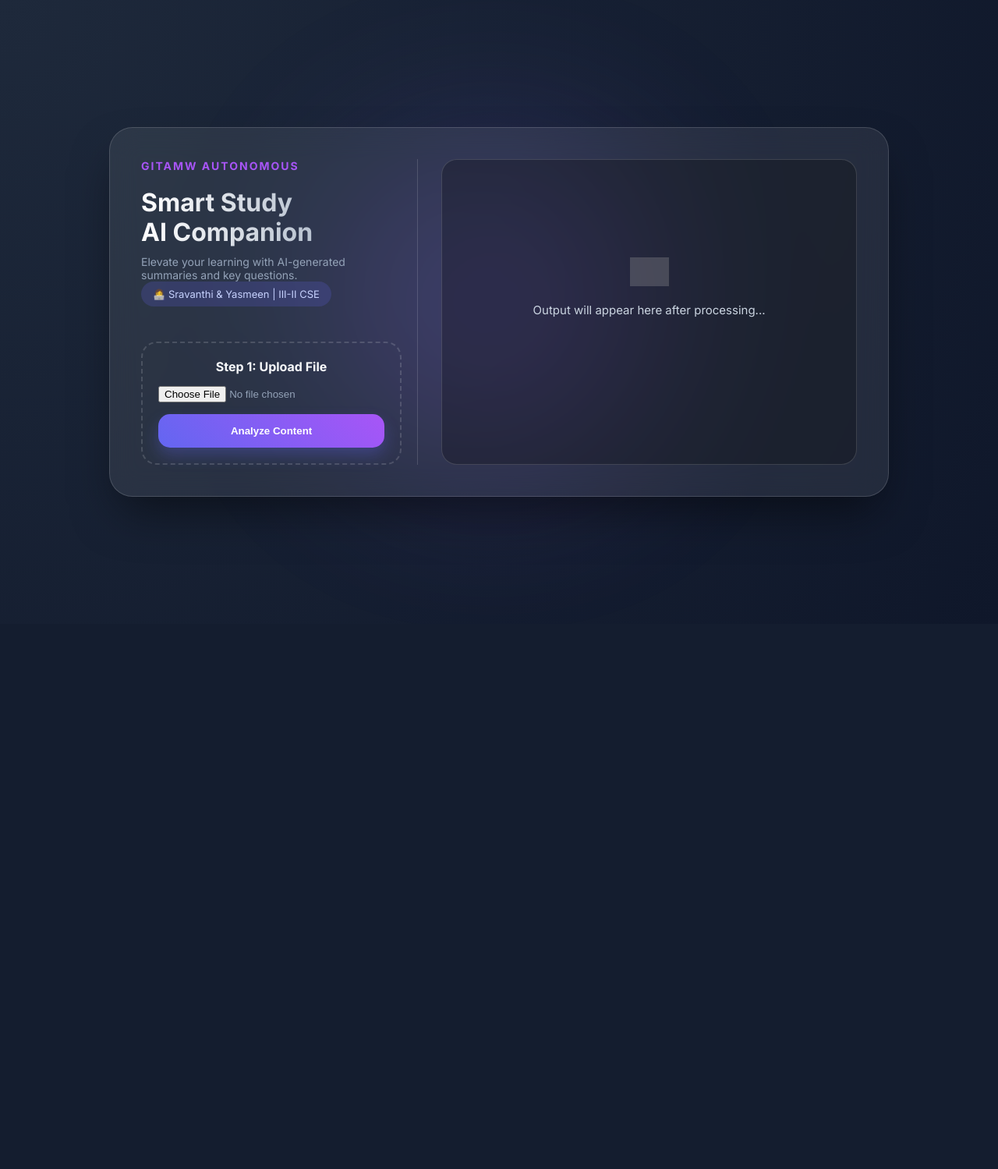
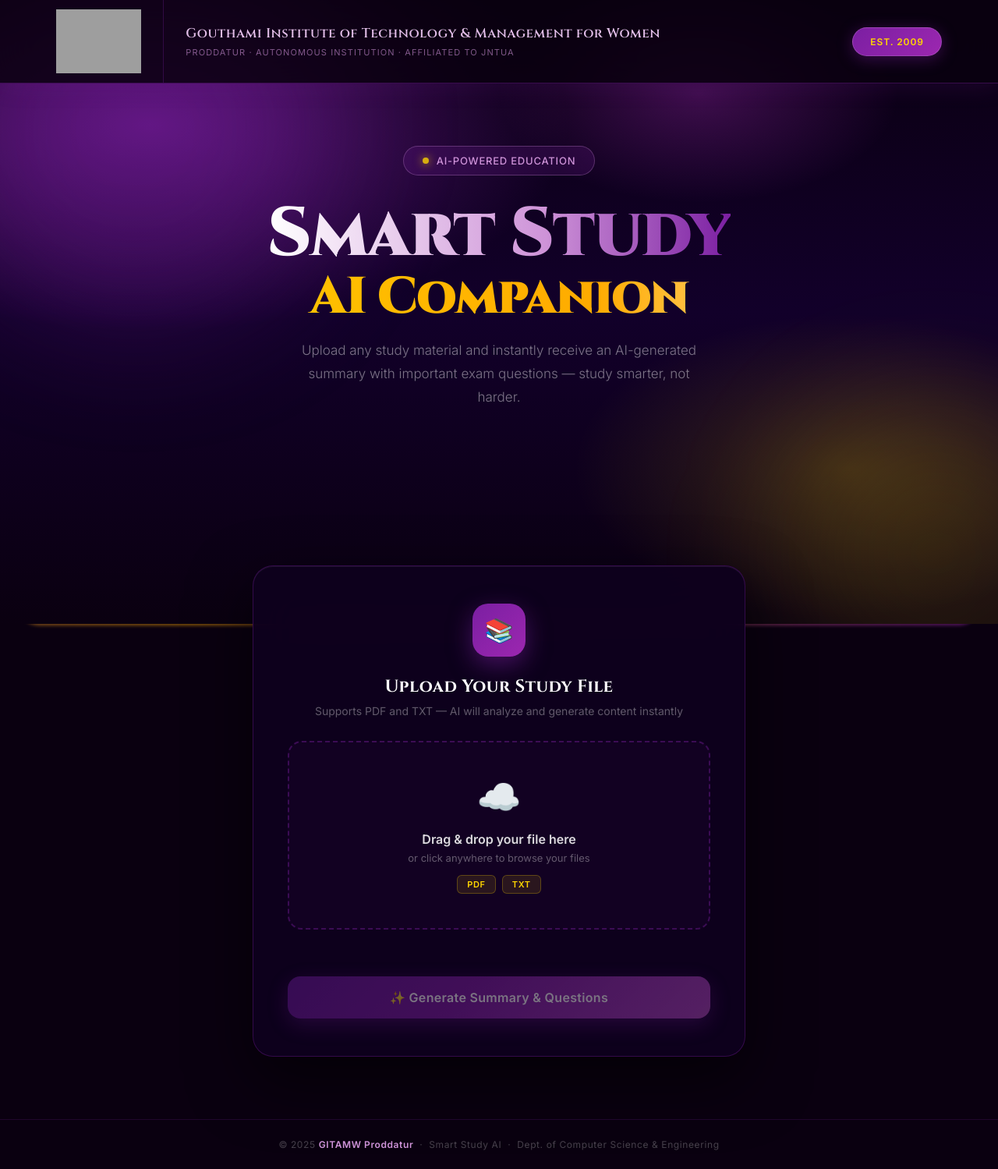
Before and after one commit to yakhoobshaikali-svg/my-ai-app, a Flask app: page / in a window 1280 px wide. Shown: the whole page at 78% size. Before the commit the page ends 659 px from the top, so only its background shows below. Run offline with Flask 3, Linux system fonts and the light colour scheme; grey boxes are pictures that could not be loaded.

Commit message:
Update index.html

```diff
--- a/templates/index.html
+++ b/templates/index.html
@@ -3,221 +3,315 @@
 <head>
 <meta charset="UTF-8">
 <meta name="viewport" content="width=device-width, initial-scale=1.0">
-<title>Smart Study AI | GITAMW</title>
-<link href="https://fonts.googleapis.com/css2?family=Inter:wght@300;400;600;700&display=swap" rel="stylesheet">
+<title>Smart Study AI — GITAMW</title>
+<link href="https://fonts.googleapis.com/css2?family=Cinzel:wght@600;700;900&family=Inter:wght@300;400;500;600&display=swap" rel="stylesheet">
 <style>
-:root {
-    --primary: #6366f1;
-    --secondary: #a855f7;
-    --accent: #22c55e;
-    --bg-dark: #0f172a;
-    --glass: rgba(255, 255, 255, 0.08);
-    --glass-border: rgba(255, 255, 255, 0.15);
-    --text-light: #f8fafc;
-    --text-muted: #94a3b8;
+*,*::before,*::after{box-sizing:border-box;margin:0;padding:0}
+:root{
+  --p:#7b1fa2;--p2:#9c27b0;--p3:#ce93d8;
+  --g:#ffd600;--g2:#ffab00;--g3:#fff9c4;
+  --dark:#0a0010;--card:rgba(255,255,255,0.04);
+}
+html{scroll-behavior:smooth}
+body{
+  font-family:'Inter',sans-serif;
+  background:var(--dark);
+  color:#fff;
+  min-height:100vh;
+  overflow-x:hidden;
 }
 
-* { box-sizing: border-box; margin:0; padding:0; }
+/* Background */
+.bg-wrap{position:fixed;inset:0;z-index:0;overflow:hidden}
+.bg-wrap::before{
+  content:'';position:absolute;inset:0;
+  background:
+    radial-gradient(ellipse 70% 55% at 15% 20%, rgba(123,31,162,.7) 0%, transparent 60%),
+    radial-gradient(ellipse 50% 45% at 85% 75%, rgba(255,214,0,.18) 0%, transparent 55%),
+    radial-gradient(ellipse 40% 35% at 70% 15%, rgba(156,39,176,.35) 0%, transparent 50%),
+    linear-gradient(180deg, #0a0010 0%, #12002a 50%, #0a0010 100%);
+}
+.stars{position:absolute;inset:0}
+.stars span{
+  position:absolute;border-radius:50%;
+  background:#fff;animation:twinkle var(--d,3s) ease-in-out infinite alternate;
+  opacity:var(--o,.5);
+}
+@keyframes twinkle{from{opacity:var(--o,.3);transform:scale(1)}to{opacity:1;transform:scale(1.4)}}
+.orb{position:absolute;border-radius:50%;filter:blur(80px);animation:drift 12s ease-in-out infinite alternate;}
+.orb1{width:500px;height:500px;background:rgba(123,31,162,.25);top:-100px;left:-100px}
+.orb2{width:400px;height:400px;background:rgba(255,214,0,.1);bottom:-80px;right:-80px;animation-delay:-6s}
+@keyframes drift{from{transform:translate(0,0)}to{transform:translate(40px,30px)}}
 
-body {
-    font-family: 'Inter', sans-serif;
-    min-height: 100vh;
-    display: flex;
-    justify-content: center;
-    align-items: center;
-    background: radial-gradient(circle at top left, #1e293b, #0f172a);
-    color: var(--text-light);
+/* Header */
+header{
+  position:relative;z-index:10;
+  background:rgba(10,0,16,0.85);
+  backdrop-filter:blur(24px);
+  border-bottom:1px solid rgba(123,31,162,.4);
+  box-shadow:0 1px 30px rgba(123,31,162,.2);
+}
+.h-inner{
+  max-width:1200px;margin:0 auto;
+  padding:0 32px;
+  display:flex;align-items:center;
+}
+.logo-wrap{
+  padding:12px 0;
+  border-right:1px solid rgba(123,31,162,.3);
+  padding-right:28px;margin-right:28px;
+}
+.logo{height:82px;width:auto;display:block;}
+.h-text{flex:1}
+.h-text h1{
+  font-family:'Cinzel',serif;
+  font-size:clamp(12px,1.5vw,17px);
+  color:#e1bee7;font-weight:600;letter-spacing:.03em;line-height:1.35;
+}
+.h-text p{font-size:11px;color:rgba(206,147,216,.6);margin-top:5px;letter-spacing:.1em;text-transform:uppercase}
+.h-badge{
+  background:linear-gradient(135deg,var(--p),var(--p2));
+  border:1px solid rgba(206,147,216,.3);
+  padding:10px 22px;border-radius:50px;
+  font-size:12px;font-weight:600;color:var(--g);
+  letter-spacing:.08em;text-transform:uppercase;white-space:nowrap;
+  box-shadow:0 4px 20px rgba(123,31,162,.4);
 }
 
-.blob {
-    position: absolute;
-    width: 400px;
-    height: 400px;
-    background: linear-gradient(135deg, var(--primary), var(--secondary));
-    filter: blur(120px);
-    border-radius: 50%;
-    z-index: -1;
-    opacity: 0.25;
-    animation: move 25s infinite alternate;
+/* Hero Section */
+.hero{
+  position:relative;z-index:5;
+  text-align:center;
+  padding:80px 24px 40px;
+}
+.hero-pill{
+  display:inline-flex;align-items:center;gap:10px;
+  background:rgba(123,31,162,.2);
+  border:1px solid rgba(206,147,216,.3);
+  border-radius:50px;padding:10px 24px;
+  font-size:13px;color:var(--p3);
+  font-weight:500;letter-spacing:.06em;text-transform:uppercase;
+  margin-bottom:32px;
+}
+.live-dot{
+  width:8px;height:8px;border-radius:50%;
+  background:var(--g);box-shadow:0 0 12px var(--g);
+  animation:blink 1.4s ease infinite;
+}
+@keyframes blink{0%,100%{opacity:1}50%{opacity:.3}}
+.hero-title{
+  font-family:'Cinzel',serif;
+  font-size:clamp(42px,7vw,88px);
+  font-weight:900;line-height:1;
+  letter-spacing:-.02em;
+  margin-bottom:8px;
+}
+.hero-title .line1{
+  background:linear-gradient(90deg,#fff 0%,var(--p3) 60%,var(--p) 100%);
+  -webkit-background-clip:text;-webkit-text-fill-color:transparent;
+}
+.hero-title .line2{
+  background:linear-gradient(90deg,var(--g) 0%,var(--g2) 60%,#fff 100%);
+  -webkit-background-clip:text;-webkit-text-fill-color:transparent;
+  display:block;font-size:.75em;margin-top:4px;
+}
+.hero-sub{
+  font-size:17px;color:rgba(255,255,255,.45);
+  max-width:520px;margin:20px auto 28px;
+  line-height:1.75;font-weight:300;
 }
 
-@keyframes move {
-    from { transform: translate(-20%, -20%); }
-    to { transform: translate(20%, 20%); }
+/* Features */
+.features{
+  display:flex;justify-content:center;gap:12px;
+  flex-wrap:wrap;padding:0 24px 56px;
+}
+.feat{
+  display:flex;align-items:center;gap:8px;
+  background:rgba(255,255,255,.04);
+  border:1px solid rgba(123,31,162,.3);
+  border-radius:12px;padding:12px 18px;
+  font-size:13px;color:rgba(255,255,255,.55);
+  transition:.25s;
+}
+.feat:hover{border-color:rgba(206,147,216,.5);color:#fff;transform:translateY(-2px)}
+.feat .fi{font-size:18px}
+
+/* Card */
+.card-outer{
+  max-width:680px;margin:0 auto;
+  padding:0 24px 80px;
+}
+.card-outer::before{
+  content:'';
+  position:absolute;inset:-2px;left:22px;right:22px;
+  border-radius:28px;
+  background:linear-gradient(135deg,var(--p),var(--g2),var(--p2));
+  z-index:-1;filter:blur(2px);opacity:.5;
+}
+.card{
+  background:rgba(15,0,30,0.92);
+  border:1px solid rgba(123,31,162,.35);
+  border-radius:26px;padding:48px 44px;
+  backdrop-filter:blur(30px);
+  box-shadow:0 30px 80px rgba(0,0,0,.6),inset 0 1px 0 rgba(255,255,255,.07);
+  position:relative;overflow:hidden;
+  margin-top:30px;
+}
+.card-icon{
+  width:68px;height:68px;
+  background:linear-gradient(135deg,var(--p),var(--p2));
+  border-radius:20px;
+  display:flex;align-items:center;justify-content:center;
+  font-size:30px;margin:0 auto 24px;
+  box-shadow:0 10px 30px rgba(123,31,162,.5);
+}
+.card h3{
+  font-family:'Cinzel',serif;
+  font-size:22px;text-align:center;color:#fff;
+  font-weight:700;margin-bottom:8px;letter-spacing:.02em;
+}
+.card>.desc{
+  text-align:center;color:rgba(255,255,255,.35);
+  font-size:14px;margin-bottom:30px;
 }
 
-.main-card {
-    display: grid;
-    grid-template-columns: 1fr 1.5fr;
-    gap: 30px;
-    background: var(--glass);
-    backdrop-filter: blur(18px);
-    border: 1px solid var(--glass-border);
-    border-radius: 30px;
-    padding: 40px;
-    max-width: 1000px;
-    width: 90%;
-    box-shadow: 0 30px 60px -15px rgba(0,0,0,0.5);
+/* Drag & Drop */
+.dz{
+  border:2px dashed rgba(123,31,162,.4);
+  border-radius:18px;padding:44px 20px;
+  text-align:center;cursor:pointer;
+  transition:.3s;position:relative;
+  background:rgba(123,31,162,.05);
 }
+.dz:hover,.dz.over{
+  border-color:var(--p3);
+  background:rgba(123,31,162,.12);
+  transform:scale(1.01);
+  box-shadow:0 0 30px rgba(123,31,162,.2);
+}
+.dz input{position:absolute;inset:0;opacity:0;cursor:pointer;width:100%;height:100%}
+.dz-icon{font-size:46px;margin-bottom:14px;display:block;animation:float 3s ease-in-out infinite}
+@keyframes float{0%,100%{transform:translateY(0)}50%{transform:translateY(-10px)}}
+.dz h4{font-size:16px;font-weight:600;color:rgba(255,255,255,.85);margin-bottom:6px}
+.dz p{font-size:13px;color:rgba(255,255,255,.35)}
+.ftags{display:flex;gap:8px;justify-content:center;margin-top:14px}
+.ftag{
+  background:rgba(255,214,0,.1);border:1px solid rgba(255,214,0,.25);
+  border-radius:6px;padding:4px 12px;font-size:11px;
+  color:var(--g);font-weight:700;letter-spacing:.06em;
+}
+#fn{margin-top:14px;font-size:13px;color:var(--p3);font-weight:500;min-height:20px;text-align:center;}
+.btn{
+  display:flex;align-items:center;justify-content:center;gap:10px;
+  width:100%;padding:17px;margin-top:26px;
+  background:linear-gradient(135deg,#6a1b9a,#9c27b0,#ffd600);
+  background-size:200%;
+  color:#fff;border:none;border-radius:16px;
+  cursor:pointer;font-size:16px;font-weight:600;
+  font-family:'Inter',sans-serif;letter-spacing:.02em;
+  transition:.3s;box-shadow:0 8px 28px rgba(123,31,162,.5);
+  position:relative;overflow:hidden;
+}
+.btn::before{content:'';position:absolute;inset:0;background:linear-gradient(135deg,transparent 40%,rgba(255,255,255,.15));}
+.btn:hover:not(:disabled){transform:translateY(-3px);box-shadow:0 14px 36px rgba(123,31,162,.7);}
+.btn:disabled{opacity:.45;cursor:not-allowed;transform:none}
+.spin{width:18px;height:18px;border:2px solid rgba(255,255,255,.3);border-top-color:#fff;border-radius:50%;animation:sp .7s linear infinite;display:none;}
+@keyframes sp{to{transform:rotate(360deg)}}
 
-@media (max-width: 850px) { .main-card { grid-template-columns: 1fr; } }
+/* Output */
+#out{margin-top:30px;display:none}
+.sec{background:rgba(123,31,162,.07);border:1px solid rgba(123,31,162,.2);border-radius:16px;padding:24px;margin-bottom:14px;}
+.st{display:flex;align-items:center;gap:10px;font-family:'Cinzel',serif;font-size:16px;color:var(--p3);margin-bottom:14px;padding-bottom:12px;border-bottom:1px solid rgba(123,31,162,.2);font-weight:600;}
+.sec p{color:rgba(255,255,255,.72);font-size:14px;line-height:1.8}
+.ql{list-style:none;display:flex;flex-direction:column;gap:10px}
+.ql li{display:flex;gap:12px;align-items:flex-start;color:rgba(255,255,255,.72);font-size:14px;line-height:1.65;padding:14px;background:rgba(255,255,255,.03);border-radius:12px;border:1px solid rgba(123,31,162,.15);transition:.2s;}
+.ql li:hover{border-color:rgba(206,147,216,.3);background:rgba(123,31,162,.1)}
+.qn{flex-shrink:0;width:26px;height:26px;background:linear-gradient(135deg,var(--p),var(--p2));border-radius:7px;display:flex;align-items:center;justify-content:center;font-size:11px;font-weight:700;color:var(--g);}
+.err{background:rgba(255,60,60,.07);border:1px solid rgba(255,60,60,.2);border-radius:12px;padding:16px 20px;color:#ff9090;font-size:14px}
 
-.header-info {
-    border-right: 1px solid var(--glass-border);
-    padding-right: 20px;
+/* Footer */
+footer{position:relative;z-index:5;border-top:1px solid rgba(123,31,162,.2);padding:24px 32px;text-align:center;color:rgba(255,255,255,.25);font-size:12px;letter-spacing:.05em;}
+footer b{color:var(--p3)}
+
+@keyframes fadeUp{from{opacity:0;transform:translateY(26px)}to{opacity:1;transform:translateY(0)}}
+@media(max-width:600px){
+  .h-inner{padding:0 16px}
+  .logo{height:62px}
+  .h-badge{display:none}
 }
-
-.logo-area {
-    font-weight: 700;
-    font-size: 14px;
-    color: var(--secondary);
-    text-transform: uppercase;
-    letter-spacing: 2px;
-    margin-bottom: 20px;
-}
-
-h1 {
-    font-size: 32px;
-    line-height: 1.2;
-    background: linear-gradient(to right, #fff, #94a3b8);
-    -webkit-background-clip: text;
-    -webkit-text-fill-color: transparent;
-    margin-bottom: 10px;
-}
-
-.author-tag {
-    background: rgba(99, 102, 241, 0.2);
-    padding: 8px 15px;
-    border-radius: 50px;
-    font-size: 13px;
-    color: #c7d2fe;
-    display: inline-block;
-    margin-bottom: 25px;
-}
-
-/* Upload Zone */
-.upload-zone {
-    margin-top: 20px;
-    padding: 20px;
-    border: 2px dashed var(--glass-border);
-    border-radius: 20px;
-    text-align: center;
-    transition: all 0.3s;
-    cursor: pointer;
-}
-.upload-zone:hover {
-    border-color: var(--primary);
-    background: rgba(99,102,241,0.05);
-}
-input[type="file"] {
-    display: block;
-    width: 100%;
-    margin: 15px 0;
-    color: var(--text-muted);
-}
-button {
-    width: 100%;
-    padding: 14px;
-    border-radius: 15px;
-    border: none;
-    font-weight: 600;
-    background: linear-gradient(45deg, var(--primary), var(--secondary));
-    color: white;
-    cursor: pointer;
-    transition: all 0.3s;
-    box-shadow: 0 10px 20px rgba(99,102,241,0.3);
-}
-button:hover { transform: translateY(-2px); filter: brightness(1.1); }
-
-/* Result Area */
-.result-area {
-    background: rgba(0,0,0,0.25);
-    border-radius: 20px;
-    padding: 25px;
-    max-height: 500px;
-    overflow-y: auto;
-    border: 1px solid var(--glass-border);
-}
-.section-title {
-    color: var(--accent);
-    font-size: 18px;
-    font-weight: 700;
-    margin-bottom: 15px;
-}
-#output p, ul { font-size: 15px; line-height: 1.6; color: #cbd5e1; }
-ul { padding-left: 20px; }
-li { margin-bottom: 10px; }
-::-webkit-scrollbar { width: 6px; }
-::-webkit-scrollbar-thumb { background: var(--glass-border); border-radius: 10px; }
-
-.placeholder {
-    text-align: center;
-    color: #64748b;
-    margin-top: 100px;
-}
-.placeholder img { width: 50px; opacity: 0.3; margin-bottom: 15px; }
-
 </style>
 </head>
 <body>
 
-<div class="blob"></div>
-
-<div class="main-card">
-    <div class="header-info">
-        <div class="logo-area">GITAMW Autonomous</div>
-        <h1>Smart Study<br>AI Companion</h1>
-        <p style="color: var(--text-muted); font-size:14px;">Elevate your learning with AI-generated summaries and key questions.</p>
-
-        <div class="author-tag">👩‍💻 Sravanthi & Yasmeen | III-II CSE</div>
-
-        <div class="upload-zone" onclick="document.getElementById('fileInput').click()">
-            <h3 style="margin-top:0; font-size:16px;">Step 1: Upload File</h3>
-            <input type="file" id="fileInput" accept=".txt,.pdf"/>
-            <button onclick="uploadFile()">Analyze Content</button>
-        </div>
-    </div>
-
-    <div class="result-area">
-        <div id="output" class="placeholder">
-            <img src="https://cdn-icons-png.flaticon.com/512/2103/2103633.png">
-            <p>Output will appear here after processing...</p>
-        </div>
-    </div>
+<div class="bg-wrap">
+  <div class="stars" id="stars"></div>
+  <div class="orb orb1"></div>
+  <div class="orb orb2"></div>
 </div>
 
+<header>
+  <div class="h-inner">
+    <div class="logo-wrap">
+      <img src="Gouthami_Auto4-1.png" class="logo" alt="GITAMW"/>
+    </div>
+    <div class="h-text">
+      <h1>Gouthami Institute of Technology &amp; Management for Women</h1>
+      <p>Proddatur · Autonomous Institution · Affiliated to JNTUA</p>
+    </div>
+    <div class="h-badge">Est. 2009</div>
+  </div>
+</header>
+
+<section class="hero">
+  <div class="hero-pill"><span class="live-dot"></span> AI-Powered Education</div>
+  <div class="hero-title">
+    <span class="line1">Smart Study</span>
+    <span class="line2">AI Companion</span>
+  </div>
+  <p class="hero-sub">Upload any study material and instantly receive an AI-generated summary with important exam questions — study smarter, not harder.</p>
+</section>
+
+<div class="features">
+  <div class="feat"><span class="fi">⚡</span> Instant Summaries</div>
+  <div class="feat"><span class="fi">🎯</span> Exam Questions</div>
+  <div class="feat"><span class="fi">📄</span> PDF &amp; TXT</div>
+  <div class="feat"><span class="fi">🔒</span> Secure Upload</div>
+  <div class="feat"><span class="fi">🤖</span> AI-Powered</div>
+</div>
+
+<div class="card-outer">
+  <div class="card">
+    <div class="card-icon">📚</div>
+    <h3>Upload Your Study File</h3>
+    <p class="desc">Supports PDF and TXT — AI will analyze and generate content instantly</p>
+
+    <div class="dz" id="dz">
+      <input type="file" id="fi" accept=".txt,.pdf" onchange="onFile(this)"/>
+      <span class="dz-icon">☁️</span>
+      <h4>Drag &amp; drop your file here</h4>
+      <p>or click anywhere to browse your files</p>
+      <div class="ftags"><span class="ftag">PDF</span><span class="ftag">TXT</span></div>
+    </div>
+    <div id="fn"></div>
+
+    <button class="btn" id="btn" onclick="upload()" disabled>
+      <div class="spin" id="sp"></div>
+      <span id="bt">✨ Generate Summary & Questions</span>
+    </button>
+
+    <div id="out"></div>
+  </div>
+</div>
+
+<footer>
+  &copy; 2025 <b>GITAMW Proddatur</b> &nbsp;·&nbsp; Smart Study AI &nbsp;·&nbsp; Dept. of Computer Science &amp; Engineering
+</footer>
+
 <script>
-async function uploadFile() {
-    const fileInput = document.getElementById("fileInput");
-    const file = fileInput.files[0];
-    if (!file) { alert("Please select a file."); return; }
-
-    const output = document.getElementById("output");
-    output.innerHTML = `<div style="text-align:center; padding-top:50px; color: var(--primary); font-weight: bold;">AI is thinking...<p>Scanning document and generating insights</p></div>`;
-
-    const formData = new FormData();
-    formData.append("file", file);
-
-    try {
-        const res = await fetch("/upload", { method:"POST", body:formData });
-        const data = await res.json();
-
-        if(data.summary && data.questions){
-            output.innerHTML = `
-                <div class="section-title">✨ Summary</div>
-                <p>${data.summary}</p>
-                <hr style="border:0;border-top:1px solid var(--glass-border); margin:25px 0;">
-                <div class="section-title">❓ Key Practice Questions</div>
-                <ul>${data.questions.map(q=>`<li>${q}</li>`).join('')}</ul>
-            `;
-        } else {
-            output.innerText = data.error || "Failed to generate summary.";
-        }
-    } catch (err) {
-        output.innerText = "Error: " + err.message;
-    }
-}
-</script>
-
-</body>
-</html>
+// stars
+const sc=document.getElementById('stars');
+for(let i=0;i<120;i++){
+  const s=document.createElement('span');
+  const sz=Math.random()*2+1;
+  s.style.cssText=`width:${sz}px;height:${sz}px;top:${Math.random()*100}%;left:${Math.random()*100}%;--d:${2+Math.random()*4}s;
```
